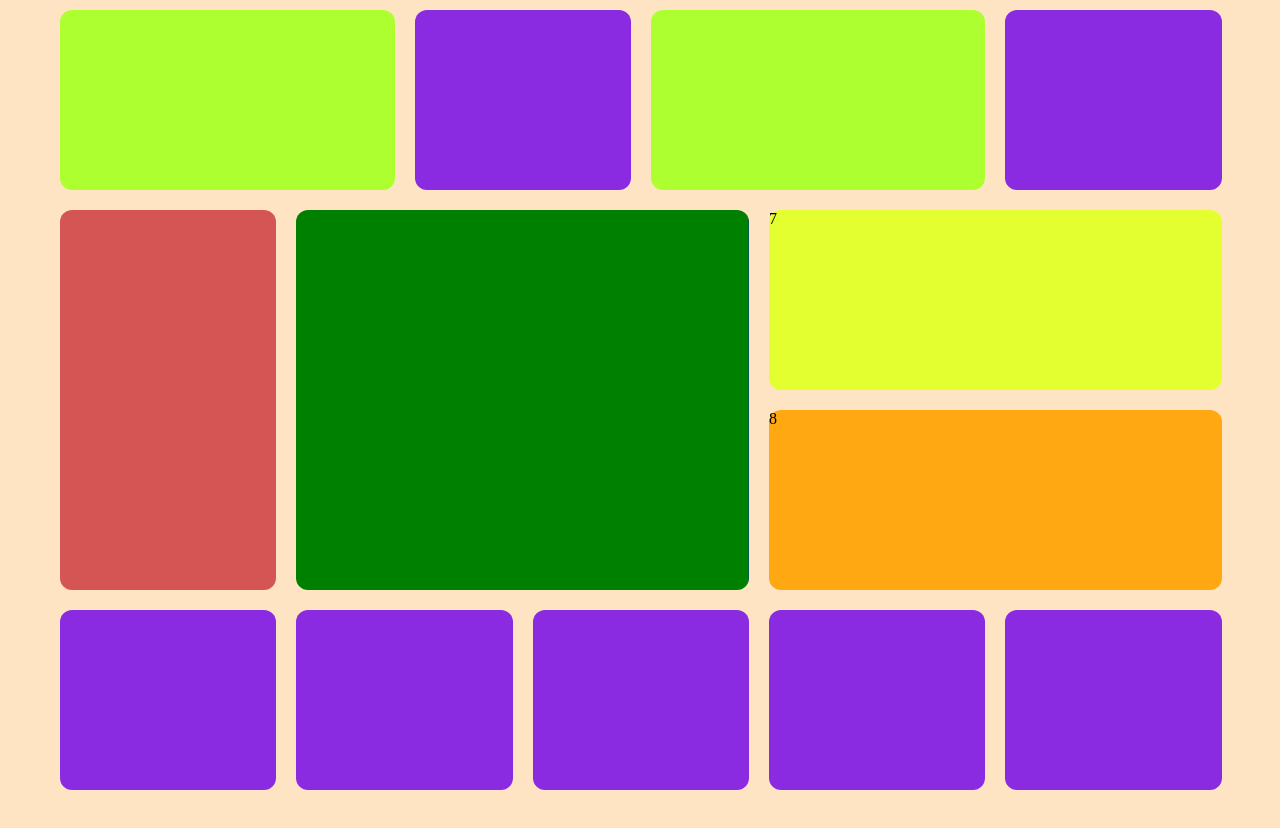
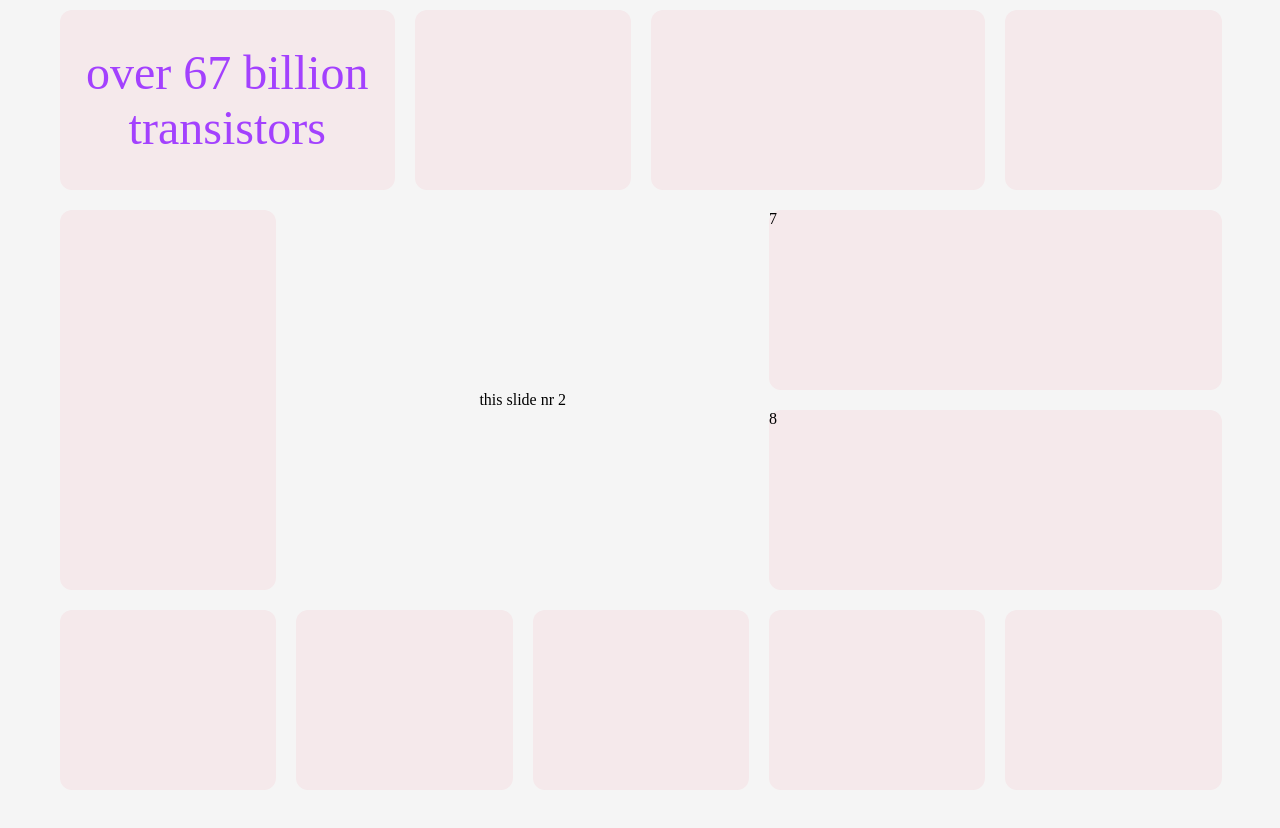
Before and after one commit to Ioni12/bentoUi, a plain HTML site: page index.html in a window 1280 px wide. Drawn offline with nearby package versions, Linux system fonts and the light colour scheme.

Commit message:
message for the sake of message

```diff
--- a/index.css
+++ b/index.css
@@ -5,7 +5,7 @@ body, html{
     overflow-x: hidden;
 }
 .container{
-    background-color: bisque;
+    background-color: whitesmoke;
     height: 100vh;
     width: 100vw;
     display: grid;
@@ -19,7 +19,7 @@ body, html{
 }
 
 .item{
-    background-color: blueviolet;
+    background-color: rgb(245, 233, 235);
     grid-column: span 2;
     border-radius: 12px;
 }
@@ -32,28 +32,33 @@ body, html{
     border-radius: 12px;
 }
 .long{
-    background-color: greenyellow;
+    background-color: rgb(245, 233, 235);
     grid-column: 6 / span 3;
     grid-row: 1 / 1;
 }
 .long1{
-    background-color: greenyellow;
+    background-color: rgb(245, 233, 235);
     grid-column: 1 / span 3;
+    display: flex;
+    text-align: center;
+    align-items: center;
+    color: rgb(163, 65, 254);
+    font-size: 48px;
 }
 
 .wide{
-    background-color: rgb(213, 85, 85);
+    background-color: rgb(245, 233, 235);
     grid-row: 2 / span 2;
 }
 
 .long7{
-    background-color: rgb(227, 255, 47);
+    background-color: rgb(245, 233, 235);
     grid-column: 7 / span 4;
     grid-row: 2;
 }
 
 .long8{
-    background-color: rgb(255, 168, 18);
+    background-color: rgb(245, 233, 235);
     grid-column: 7 / span 4;
     grid-row: 3;
 }
@@ -66,6 +71,7 @@ body, html{
     place-items: center;
     z-index: 0;
 }
+
 @media screen and (max-width: 720px) {
     .container {
         grid-gap: 8px;
--- a/index.html
+++ b/index.html
@@ -11,12 +11,14 @@
 </head>
 <body>
     <div class="container">
-        <div class="item long1"></div>
+        <div class="item long1">
+            over 67 billion  transistors
+        </div>
         <div class="item "></div>
         <div class="big">
-            <div class="slides" style="background-color:  red;"></div>
-            <div class="slides" style="background-color: green"></div>
-            <div class="slides" style="background-color: blue"></div>
+            <div class="slides">this slide nr 1</div>
+            <div class="slides">this slide nr 2</div>
+            <div class="slides">this slide nr 3</div>
         </div>
         <div class="item long"></div>
         <div class="item "></div>
--- a/index.js
+++ b/index.js
@@ -41,6 +41,10 @@ function startSlideShow() {
     setInterval(slide, 5000);
 }
 
-initialAnimation.then(() => {
-    setTimeout(startSlideShow, 1000);
-});
+
+
+window.addEventListener("load", () => {
+    initialAnimation.then(() => {
+        setTimeout(startSlideShow, 1000);
+    });
+})
```
